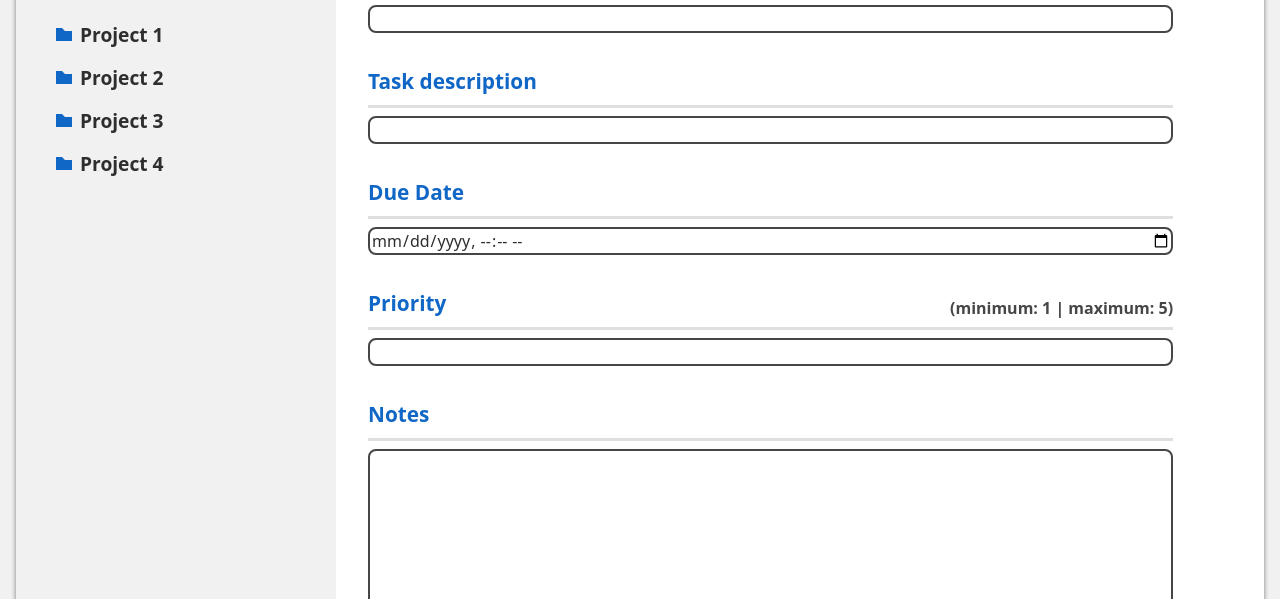
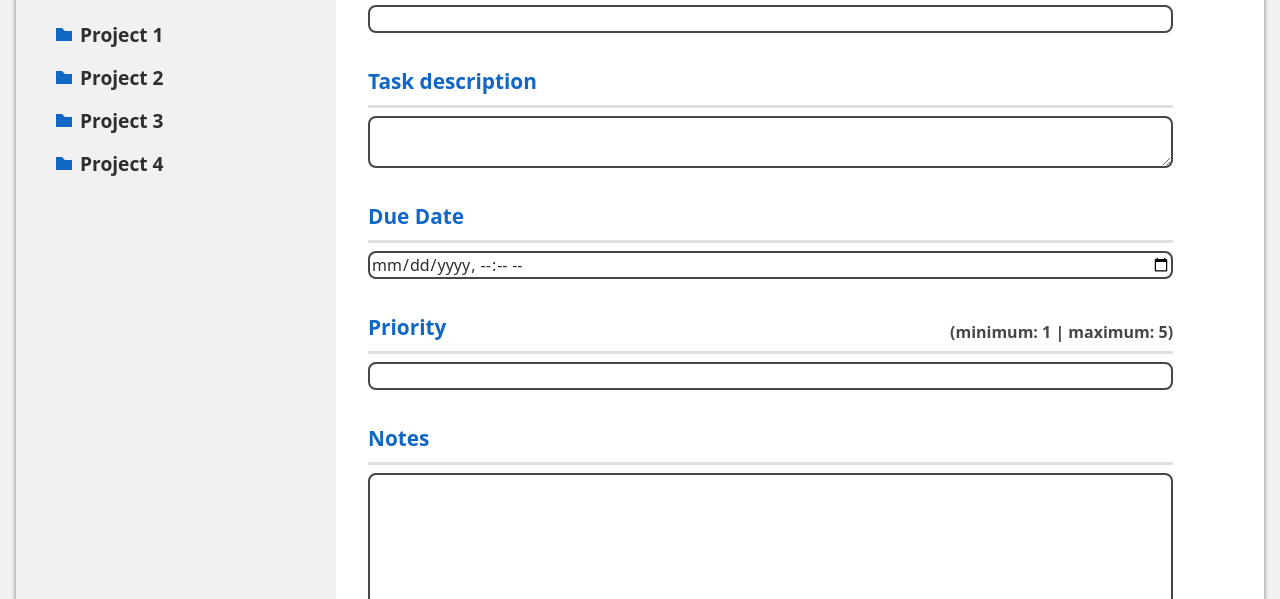
Before and after one commit to leandroesposito/top-todo-list, a website built with webpack: page src/template.html in a window 1280 px wide. Shown: the part 201-800 px from the top of the page. Built offline with nearby package versions, Linux system fonts and the light colour scheme.

Commit message:
Change input for teaxtarea on description

```diff
--- a/src/template.html
+++ b/src/template.html
@@ -63,7 +63,7 @@
                     <label for="task-description" class="section-title">
                         Task description
                     </label>
-                    <input type="text" id="task-description" name="task-description">
+                    <textarea name="task-description" id="task-description" rows="2"></textarea>
                 </div>
                 <div class="form-row">
                     <label for="task-due-date" class="section-title">
```
